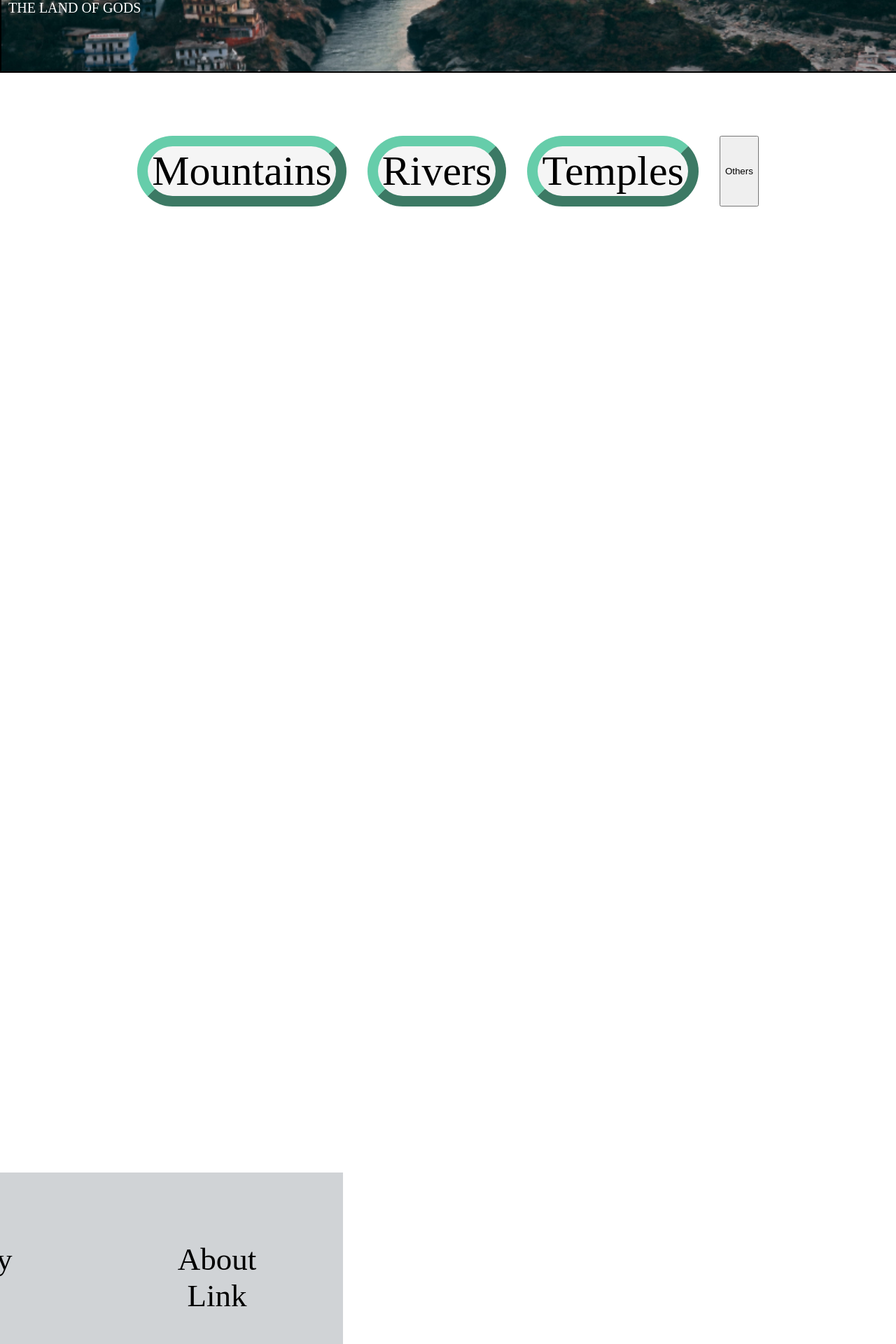
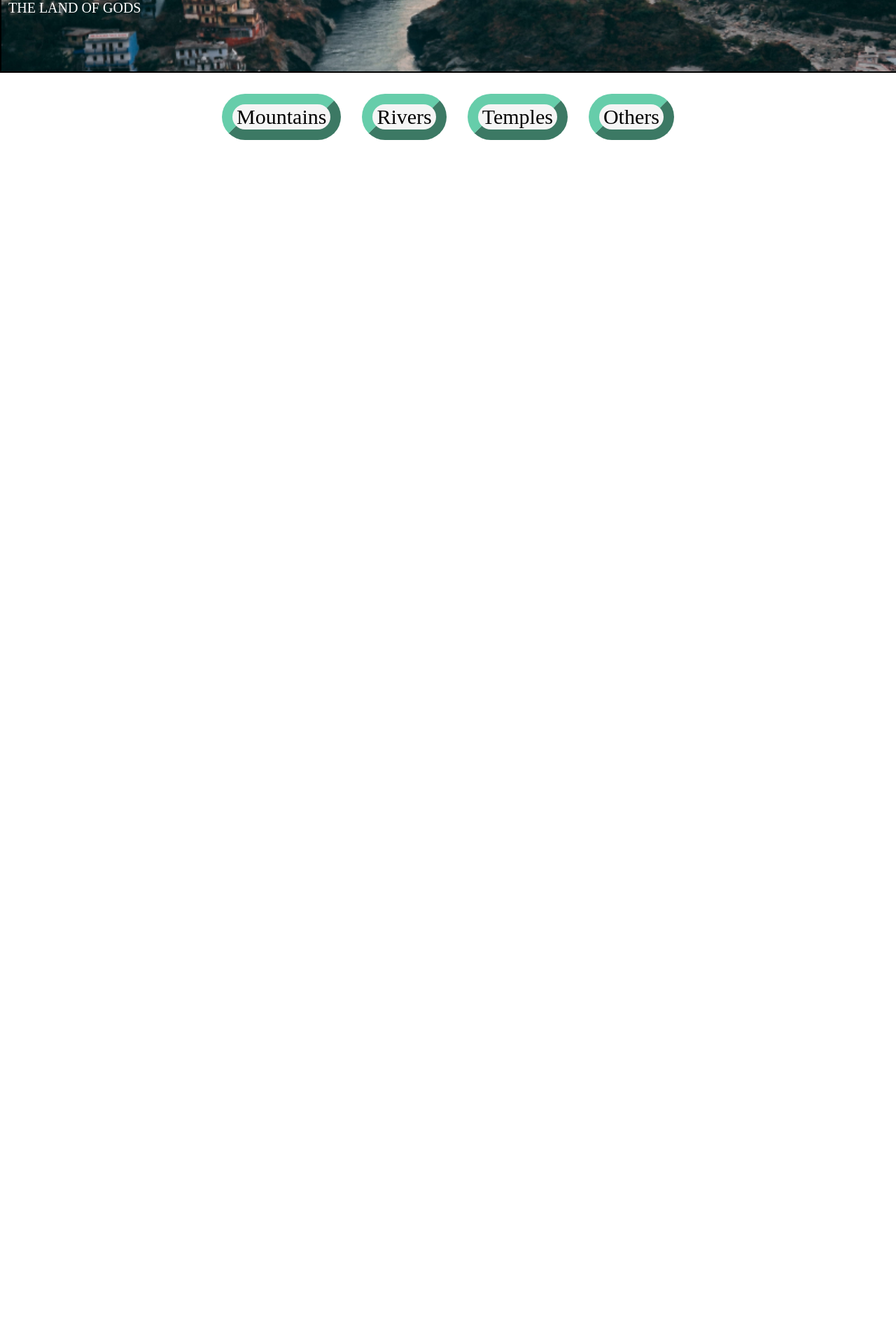
Before and after one commit to shubh9495/HACK-A-THON, a React (Vite) app in the folder client/: page / in a window 1280 px wide. Shown: the part 140-2060 px from the top of the page at 70% size. Built offline with nearby package versions, Linux system fonts and the light colour scheme.

Commit message:
feat:patch2

```diff
--- a/client/src/CSS/cards.css
+++ b/client/src/CSS/cards.css
@@ -14,14 +14,14 @@
 #buttons{
     display: flex;
     justify-content: center;
-    margin: 3rem;
+    margin: 1rem;
     gap: 1rem;
 
 
 }
 
 .category{
-    font-size: 2rem;
+    font-size: 1rem;
     font-family: 'Merienda One';
     background-color: whitesmoke;
     border-radius: 3rem;
--- a/client/src/CSS/projectcard.css
+++ b/client/src/CSS/projectcard.css
@@ -1,8 +1,8 @@
 .card{
     display: grid;
-    grid-template-rows: 25rem 5rem 10rem 10rem;
+    grid-template-rows: 10rem 5rem 10rem 10rem;
 
-    height: 2rem;
+    height: 50rem;
 
 
     transition: 0.5s ease;
@@ -24,25 +24,3 @@
     background-size: cover !important;
     /* background-position: 0.1rem !important; */
 }
-
-.card-foot{
-    background-color: #d0d3d6;
-    border-bottom-left-radius: 1.8rem;
-    border-bottom-right-radius: 1.8rem;
-    display: grid;
-    grid-template-columns: 1fr 1fr;
-    text-align: center;
-    align-items: center;
-    font-size: 1.5rem;
-
-}
-
-.card-foot a{
-    transition: 0.5s ease;
-    text-decoration: none;
-    color: black !important;
-}
-
-.card-foot a:hover{
-    transform: scale(1.3);
-}
--- a/client/src/Components/Main.jsx
+++ b/client/src/Components/Main.jsx
@@ -46,7 +46,7 @@ const Main = () => {
         </button>
 
         <button
-          className="Others"
+          className="category"
           onClick={() => {
             setele(data);
           }}
```
